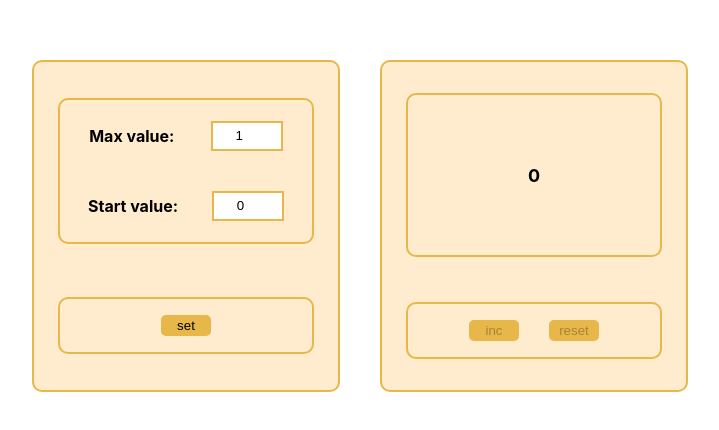
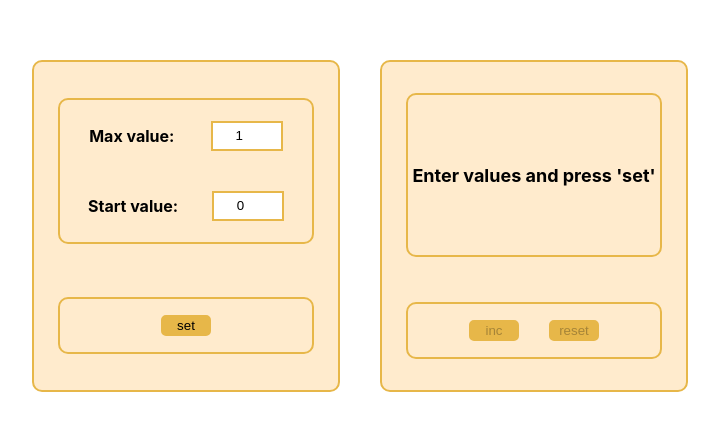
Before and after one commit to DmitriyVoronovich/Counter, a React (Create React App) app: page / in a window 1280 px wide. Shown: the part 140-570 px from the top of the page, without its empty margins (280-999 px from the left). Built offline with nearby package versions, Linux system fonts and the light colour scheme.

Commit message:
code refactoring

```diff
--- a/src/App.tsx
+++ b/src/App.tsx
@@ -4,22 +4,41 @@ import {Settings} from "./assets/settings/Settings";
 import {Counter} from "./assets/counter/Counter";
 
 const instructionsMessage = 'Enter values and press \'set\'';
-const errorMessage = 'Incorrect value!'
+const errorMessage = 'Incorrect value!';
 
 export type InitialValueType = {
     maxValue: number,
     startValue: number
-}
+};
+
+export type ControlInfoType = {
+    isError: boolean
+    message: string
+    isVisible: boolean
+};
+
+export type ControlVisibleButtonType = {
+    isResultMax: boolean
+    isInitialValueSet: boolean
+};
 
 function App() {
+
     const [initialValue, setInitialValue] = useState<InitialValueType>({
         maxValue: 1,
         startValue: 0
     });
     const [resultValue, setResultValue] = useState(0);
-    const [error, setError] = useState(false);//{ isError: false, message: 'Enter values and press 'set'', isVisible: false } - controlInfo
-    const [disabled, setDisabled] = useState(false);//create controlVisibleButton
-    const [settingDisabled, setSettingDisabled] = useState(false);
+    const [controlInfo, setControlInfo] = useState<ControlInfoType>({
+        isError: false,
+        message: instructionsMessage,
+        isVisible: true
+    });
+    const [controlVisibleButton, setControlVisibleButton] = useState<ControlVisibleButtonType>({
+        isResultMax: false,
+        isInitialValueSet: false
+    });
+
     useEffect(() => {
         const max =  localStorage.getItem('max');
         const start = localStorage.getItem('start');
@@ -29,73 +48,66 @@ function App() {
             setInitialValue({maxValue: maxLocalValue, startValue: startLocalValue})
             setResultValue(initialValue.startValue)
         }
-    }, [])
+    }, []);
 
     const counterIncrement = () => {
-        setResultValue(resultValue + 1)
+        setResultValue(resultValue + 1);
         if (resultValue === initialValue.maxValue - 1 ) {
-            setDisabled(true)
+            setControlVisibleButton({...controlVisibleButton, isResultMax: true})
         }
     };
 
-    const changeError = (errorValue: boolean) => {
-        setError(errorValue)
-    }
-
     const resetCounter = () => {
-        setDisabled(false)
+        setControlVisibleButton({...controlVisibleButton, isResultMax: false});
         setResultValue(initialValue.startValue);
-        setError(false);
+        setControlInfo({...controlInfo, isError: false});
     };
 
     const changeMaxValue = ( maxInputValue: string) => {
-        setSettingDisabled(false);
         const max = parseInt(maxInputValue);
+
+        setControlVisibleButton({...controlVisibleButton, isInitialValueSet: false});
         setInitialValue({...initialValue, maxValue: max});
+
         if (max <= initialValue.startValue || max <= 0) {
-            // setResultValue('Incorrect value!')
-            changeError(true);
+            setControlInfo({...controlInfo, isError: true, message: errorMessage});
         } else {
-            // setResultValue('Enter values and press \'set\'')
-            changeError(false);
+            setControlInfo({isVisible: true, isError: false, message: instructionsMessage});
         }
     };
 
     const changeStartValue = ( startInputValue: string) => {
-        setSettingDisabled(false);
+        setControlVisibleButton({...controlVisibleButton, isInitialValueSet: false});
         const start = parseInt(startInputValue);
         setInitialValue({...initialValue, startValue: start});
 
         if (start < 0 || start >= initialValue.maxValue) {
-            // setResultValue('Incorrect value!')
-            changeError(true);
+            setControlInfo({...controlInfo, isError: true, message: errorMessage});
         } else {
-            // setResultValue('Enter values and press \'set\'')
-            changeError(false);
+            setControlInfo({isVisible: true, isError: false, message: instructionsMessage});
         }
     };
 
     const initCounter = () => {
-        setSettingDisabled(true)
-        setResultValue(initialValue.startValue)
-        setDisabled(false)
-        localStorage.setItem('max', JSON.stringify(initialValue.maxValue))
-        localStorage.setItem('start', JSON.stringify(initialValue.startValue))
+        setControlVisibleButton({ isInitialValueSet: true, isResultMax: false});
+        setResultValue(initialValue.startValue);
+        setControlInfo({...controlInfo, isVisible: false});
+        localStorage.setItem('max', JSON.stringify(initialValue.maxValue));
+        localStorage.setItem('start', JSON.stringify(initialValue.startValue));
     }
 
     return (
         <div className="App">
             <Settings changeMaxValue={changeMaxValue}
                       initialValue={initialValue}
-                      error={error}
-                      settingDisabled={settingDisabled}
+                      controlInfo={controlInfo}
+                      controlVisibleButton={controlVisibleButton}
                       changeStartValue={changeStartValue}
                       initCounter={initCounter}/>
-            <Counter count={resultValue}
+            <Counter resultValue={resultValue}
                      counterIncrement={counterIncrement}
-                     error={error}
-                     disabled={disabled}
-                     settingDisabled={settingDisabled}
+                     controlInfo={controlInfo}
+                     controlVisibleButton={controlVisibleButton}
                      resetCounter={resetCounter}/>
         </div>
     );
--- a/src/assets/counter/Counter.tsx
+++ b/src/assets/counter/Counter.tsx
@@ -1,29 +1,30 @@
 import React from 'react';
 import {Button} from "../../component/button/Button";
 import './counter.css'
+import {ControlInfoType, ControlVisibleButtonType} from "../../App";
+import {isVisible} from "@testing-library/user-event/dist/utils";
 
 type CounterPropsType = {
-    count: number
+    resultValue: number
     counterIncrement: () => void
-    error: boolean
+    controlInfo: ControlInfoType
     resetCounter: () => void
-    disabled: boolean
-    settingDisabled: boolean
+    controlVisibleButton: ControlVisibleButtonType
 }
 
 export const Counter: React.FC<CounterPropsType> = (props) => {
-    const {count, counterIncrement, error, resetCounter, disabled, settingDisabled} = props;
+    const {resultValue, counterIncrement, controlInfo:{isVisible, isError, message}, resetCounter, controlVisibleButton:{isInitialValueSet, isResultMax}} = props;
 
     return (
         <div className={'counter_container'}>
             <div className={'counter'}>
-                <span className={error ? 'error_count' : 'count'}>
-                    {count}
+                <span className={isError ||  isResultMax ? 'error_count' : 'count'}>
+                    {isError || isVisible ? message : resultValue}
                 </span>
             </div>
             <div className={'counter_button'}>
-                <Button name={'inc'} callback={counterIncrement} error={error} disabled={disabled} block={!settingDisabled}/>
-                <Button name={'reset'} callback={resetCounter} error={error} block={!settingDisabled}/>
+                <Button name={'inc'} callback={counterIncrement} error={isError} disabled={isResultMax} block={!isInitialValueSet}/>
+                <Button name={'reset'} callback={resetCounter} error={isError} block={!isInitialValueSet}/>
             </div>
         </div>
     );
--- a/src/assets/settings/Settings.tsx
+++ b/src/assets/settings/Settings.tsx
@@ -1,36 +1,36 @@
 import React, {ChangeEvent} from 'react';
 import {Button} from "../../component/button/Button";
 import './settings.css'
-import {InitialValueType} from "../../App";
+import {ControlInfoType, ControlVisibleButtonType, InitialValueType} from "../../App";
 
 type SettingsPropsType = {
     changeMaxValue: (max: string) => void
     changeStartValue: (max: string) => void
-    error: boolean
-    settingDisabled: boolean
+    controlInfo: ControlInfoType
+    controlVisibleButton: ControlVisibleButtonType
     initialValue: InitialValueType
     initCounter: () => void
 }
 
 export const Settings: React.FC<SettingsPropsType> = (props) => {
-    const {changeMaxValue, error, changeStartValue, initialValue, initCounter, settingDisabled} = props;
+    const {changeMaxValue, controlInfo:{isError}, changeStartValue, initialValue:{maxValue, startValue}, initCounter, controlVisibleButton:{isInitialValueSet}} = props;
 
-    const changeInputValue = ({currentTarget: {value, id}}: ChangeEvent<HTMLInputElement>) => id === 'maxValue' ? changeMaxValue(value) : changeStartValue(value)
+    const changeInputValue = ({currentTarget: {value, id}}: ChangeEvent<HTMLInputElement>) => id === 'maxValue' ? changeMaxValue(value) : changeStartValue(value);
 
     return (
         <div className={'setting_container'}>
             <div className={'setting'}>
                 <div className={'setting_value'}>
                     <h4>Max value:</h4>
-                    <input id='maxValue' type={'number'} value={initialValue.maxValue} onChange={changeInputValue} className={error ?'setting_value_input_error' : 'setting_value_input'}/>
+                    <input id='maxValue' type={'number'} value={maxValue} onChange={changeInputValue} className={isError ?'setting_value_error' : 'setting_value_input'}/>
                 </div>
                 <div className={'setting_value'}>
                     <h4>Start value:</h4>
-                    <input id='startValue' type={'number'} value={initialValue.startValue} onChange={changeInputValue} className={ error ?'setting_value_input_error' : 'setting_value_input'}/>
+                    <input id='startValue' type={'number'} value={startValue} onChange={changeInputValue} className={isError ?'setting_value_error' : 'setting_value_input'}/>
                 </div>
             </div>
             <div className={'setting_button'}>
-                <Button name={'set'} callback={initCounter} error={error} disabled={settingDisabled}/>
+                <Button name={'set'} callback={initCounter} error={isError} disabled={isInitialValueSet}/>
             </div>
         </div>
     );
--- a/src/assets/settings/settings.css
+++ b/src/assets/settings/settings.css
@@ -41,7 +41,7 @@
     text-align: center;
 }
 
-.setting_value_input_error {
+.setting_value_error {
     color: white;
     width: 5vw;
     height: 3vh;
```
